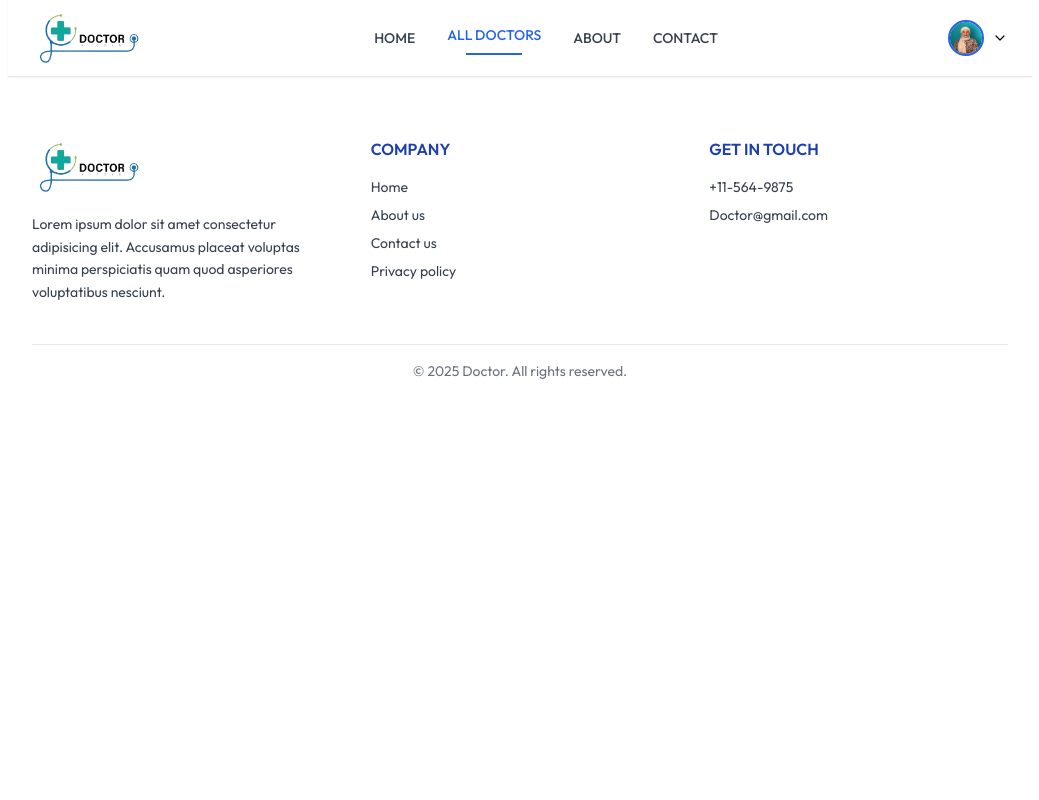
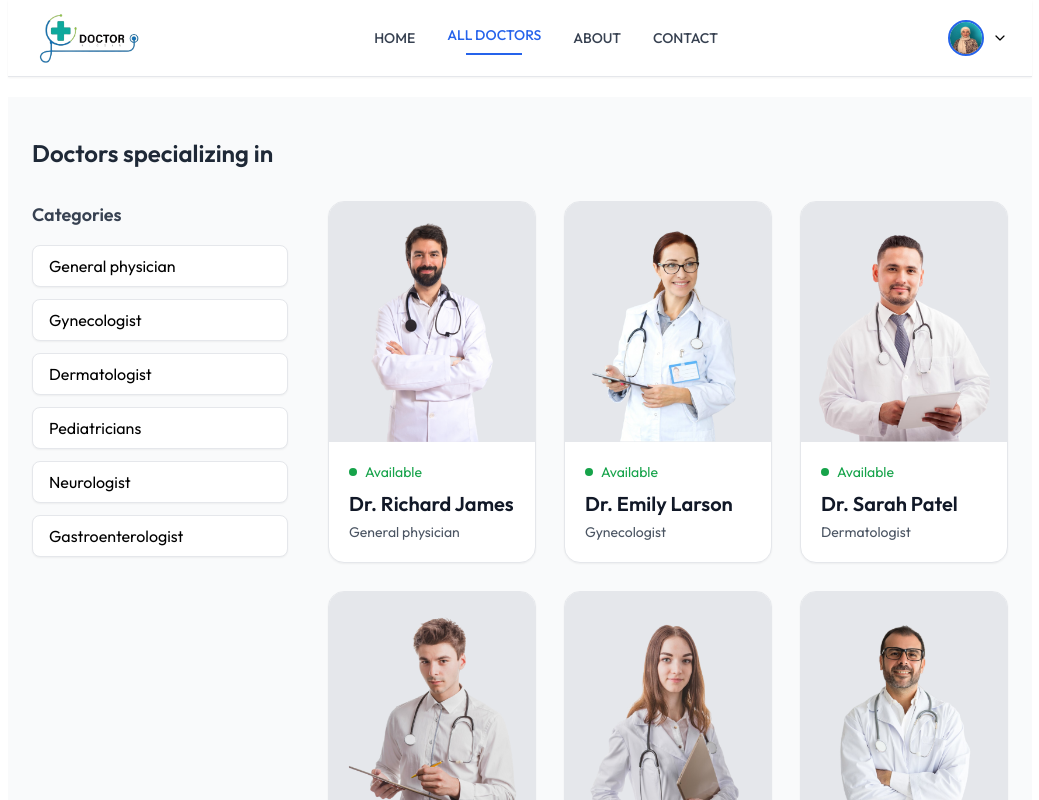
Before and after one commit to rahmaaaribii35/Doctor, a React (Vite) app: page /doctors in a window 1280 px wide. Shown: the top 800 px of the page, without its empty margins (120-1159 px from the left). Built offline with nearby package versions, Linux system fonts and the light colour scheme.

Commit message:
Doctors.jsx

```diff
--- a/src/App.jsx
+++ b/src/App.jsx
@@ -11,6 +11,7 @@ import MyProfile from './pages/MyProfile'
 import MyAppointements from './pages/Myappointements'
 import Navbar from './components/Navbar'
 import Footer from './components/Footer'
+import Appointment from './pages/Appointment'
 
 function App() {
 
@@ -27,7 +28,7 @@ function App() {
         <Route path='/contact' element={<Contact />} />
         <Route path='/my-profile' element={<MyProfile/>} />
         <Route path='/my-appointments' element={<MyAppointements />} />
-        <Route path='/my-appointments/:doctorId' element={<MyAppointements />} />
+        <Route path='/appointments/:doctorId' element={<Appointment />} />
       </Routes>
       <Footer/>
     </div>
--- a/src/components/Navbar.jsx
+++ b/src/components/Navbar.jsx
@@ -13,7 +13,7 @@ const Navbar = () => {
   return (
     <div className="flex items-center justify-between py-2 px-3 md:px-6 mb-5 border-b border-gray-200 bg-white shadow-sm">
       {/*Logo ta3 site */}
-      <img className="w-28 cursor-pointer" src={logo} alt="Logo" />
+      <img onClick={() => navigate('/')} className="w-28 cursor-pointer" src={logo} alt="Logo" />
 
       {/*Menu ta3 navigation*/}
       <ul className="hidden md:flex items-center gap-8 font-medium text-gray-700 text-sm">
--- a/src/pages/Doctors.jsx
+++ b/src/pages/Doctors.jsx
@@ -1,8 +1,91 @@
-import React from 'react'
+import React, { useContext, useState, useEffect } from 'react'
+import { useNavigate, useParams } from 'react-router-dom';
+import { AppContext } from '../context/AppContext';
 
 const Doctors = () => {
+
+  const { speciality } = useParams();
+  const { doctors } = useContext(AppContext);
+  const [filterDoc, setfilterDoc] = useState([]);
+
+  const navigate = useNavigate();
+
+  const applyFilter = () => {
+    if (speciality) {
+      setfilterDoc(doctors.filter((doc) => doc.speciality === speciality));
+    } else {
+      setfilterDoc(doctors);
+    }
+  }
+
+  useEffect(() => {
+    applyFilter();
+  }, [speciality, doctors]);
+
   return (
-    <div>
+    <div className="px-6 py-10 bg-gray-50 min-h-screen">
+
+      <p className="text-2xl font-semibold text-gray-800 mb-8">
+        Doctors specializing in
+        <span className="ml-2 text-blue-600 font-bold">{speciality}</span>
+      </p>
+
+      <div className="flex gap-10">
+
+        {/* CATEGORY LIST */}
+        <div className="w-64">
+          <p className="text-lg font-semibold text-gray-700 mb-4">Categories</p>
+
+          <div className="flex flex-col gap-3">
+            <p onClick={()=> speciality === 'General physician' ? navigate('/doctors') : navigate('/doctors/General physician')} className="px-4 py-2 bg-white border border-gray-200 rounded-lg shadow-sm hover:shadow-md hover:border-blue-400 cursor-pointer transition">
+              General physician
+            </p>
+            <p onClick={()=> speciality === 'Gynecologist' ? navigate('/doctors') : navigate('/doctors/Gynecologist')} className="px-4 py-2 bg-white border border-gray-200 rounded-lg shadow-sm hover:shadow-md hover:border-blue-400 cursor-pointer transition">
+              Gynecologist
+            </p>
+            <p onClick={()=> speciality === 'Dermatologist' ? navigate('/doctors') : navigate('/doctors/Dermatologist')} className="px-4 py-2 bg-white border border-gray-200 rounded-lg shadow-sm hover:shadow-md hover:border-blue-400 cursor-pointer transition">
+              Dermatologist
+            </p>
+            <p onClick={()=> speciality === 'Pediatricians' ? navigate('/doctors') : navigate('/doctors/Pediatricians')} className="px-4 py-2 bg-white border border-gray-200 rounded-lg shadow-sm hover:shadow-md hover:border-blue-400 cursor-pointer transition">
+              Pediatricians
+            </p>
+            <p onClick={()=> speciality === 'Neurologist' ? navigate('/doctors') : navigate('/doctors/Neurologist')} className="px-4 py-2 bg-white border border-gray-200 rounded-lg shadow-sm hover:shadow-md hover:border-blue-400 cursor-pointer transition">
+              Neurologist
+            </p>
+            <p onClick={()=> speciality === 'Gastroenterologist' ? navigate('/doctors') : navigate('/doctors/Gastroenterologist')} className="px-4 py-2 bg-white border border-gray-200 rounded-lg shadow-sm hover:shadow-md hover:border-blue-400 cursor-pointer transition">
+              Gastroenterologist
+            </p>
+          </div>
+        </div>
+
+        {/* DOCTOR CARDS */}
+        <div className="grid grid-cols-1 sm:grid-cols-2 lg:grid-cols-3 gap-7 flex-1">
+          {filterDoc.map((item, index) => (
+            <div
+              onClick={() => navigate(`/appointments/${item._id}`)}
+              className="rounded-2xl bg-white border border-gray-200 shadow-sm hover:shadow-lg cursor-pointer overflow-hidden transition-all"
+              key={index}
+            >
+              <img
+                className="w-full h-60 object-cover bg-gray-200"
+                src={item.image}
+                alt=""
+              />
+
+              <div className="p-5">
+                <div className="flex items-center gap-2 text-sm text-green-600 mb-2">
+                  <span className="w-2 h-2 bg-green-600 rounded-full"></span>
+                  <p>Available</p>
+                </div>
+
+                <p className="text-gray-900 text-xl font-semibold">{item.name}</p>
+                <p className="text-gray-600 text-sm mt-1">{item.speciality}</p>
+              </div>
+            </div>
+          ))}
+        </div>
+
+      </div>
 
     </div>
   )
--- a/src/pages/Login.jsx
+++ b/src/pages/Login.jsx
@@ -23,7 +23,7 @@ const Login = () => {
       console.log(`Inscription en tant que ${userType}`)
       switch(userType) {
         case 'patient':
-          navigate('/patient')
+          navigate('/')
           break
         case 'doctor':
           navigate('/doctor')
@@ -40,7 +40,7 @@ const Login = () => {
         alert(`Bienvenue ${foundUser.userType}`)
         switch(foundUser.userType) {
           case 'patient':
-            navigate('/patient')
+            navigate('/')
             break
           case 'doctor':
             navigate('/doctor')
```
